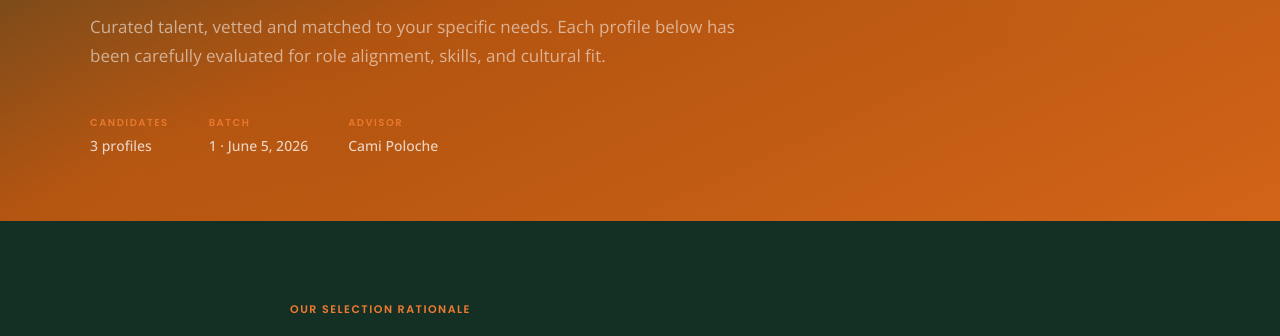
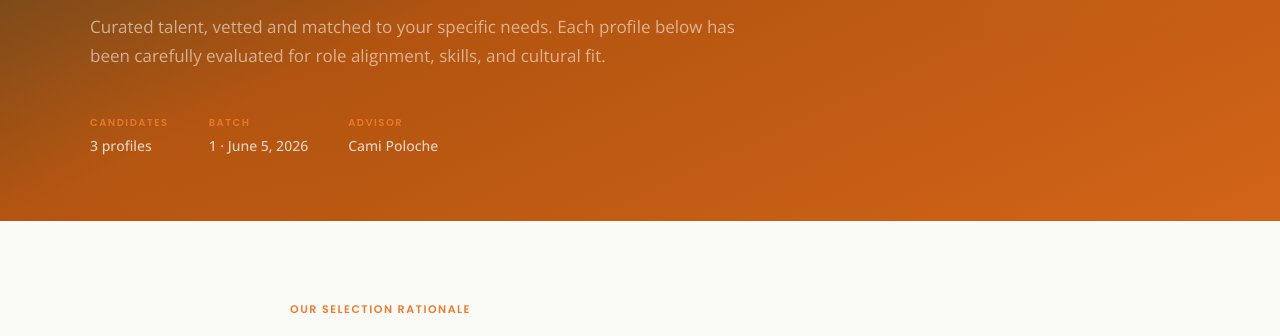
Before and after one commit to wg-dotcom/boost-roofing-customer-support-crm-coordinator-candidates, a plain HTML site: page index.html in a window 1280 px wide. Shown: the part 387-723 px from the top of the page. Drawn offline with nearby package versions, Linux system fonts and the light colour scheme.

Commit message:
Flip to light theme to match Boost Roofing's clean brand aesthetic
Previous version kept the page dark-themed and only swapped color
values. Boost Roofing's actual brand is mostly white/clean with
orange CTAs and dark green as an accent band. The dark page didn't
read as their brand.

Light-theme conversion:

Background tones flipped:
- bg-page: dark forest -> #FAFAF7 (warm off-white body)
- bg-card: dark forest -> #FFFFFF (white cards)
- bg-card-hover: -> #F8F8F5
- bg-light: -> #F2F2EE (cards float on this softly-tinted band)
- bg-subtle: -> #E8E8E4

Text tones flipped from white-opacity to dark-green-opacity:
- text-primary: #ffffff -> #1B3A2A (dark green for body text)
- text-mid: rgba(255,255,255,0.82) -> rgba(27,58,42,0.85)
- text-light: rgba(255,255,255,0.65) -> rgba(27,58,42,0.65)
- text-muted: rgba(255,255,255,0.5) -> rgba(27,58,42,0.5)

Borders flipped:
- border: rgba(255,255,255,0.14) -> rgba(0,0,0,0.10)
- border-strong: rgba(255,255,255,0.25) -> rgba(0,0,0,0.18)

On-dark text opacities bumped slightly for the hero/footer which
stay dark-green (better contrast on projected views).

What stays dark green: the hero band, card-top band on each card
(brand strip at top with white text), and the site footer band.
What goes white/light: body bg, card body content, candidates
section bg, recruiter notes. Cards now float as white panels on
the cream section bg with the dark-green brand strip on top.

```diff
--- a/index.html
+++ b/index.html
@@ -17,22 +17,22 @@
       --accent-light: #F49A5A;
       --dark: #1B3A2A;
       --highlight: #F5C04A;
-      --bg-light: #28453A;
-      --bg-subtle: #33554A;
-      --bg-page: #143025;
-      --bg-card: #264536;
-      --bg-card-hover: #315241;
+      --bg-light: #F2F2EE;
+      --bg-subtle: #E8E8E4;
+      --bg-page: #FAFAF7;
+      --bg-card: #FFFFFF;
+      --bg-card-hover: #F8F8F5;
       --white: #FFFFFF;
-      --text-primary: #ffffff;
-      --text-mid: rgba(255,255,255,0.82);
-      --text-light: rgba(255,255,255,0.65);
-      --text-muted: rgba(255,255,255,0.5);
+      --text-primary: #1B3A2A;
+      --text-mid: rgba(27,58,42,0.85);
+      --text-light: rgba(27,58,42,0.65);
+      --text-muted: rgba(27,58,42,0.5);
       --on-dark: #ffffff;
-      --on-dark-mid: rgba(255,255,255,0.82);
-      --on-dark-light: rgba(255,255,255,0.65);
-      --on-dark-muted: rgba(255,255,255,0.15);
-      --border: rgba(255,255,255,0.14);
-      --border-strong: rgba(255,255,255,0.25);
+      --on-dark-mid: rgba(255,255,255,0.92);
+      --on-dark-light: rgba(255,255,255,0.78);
+      --on-dark-muted: rgba(255,255,255,0.35);
+      --border: rgba(0,0,0,0.1);
+      --border-strong: rgba(0,0,0,0.18);
       --tag-bg: #EE7B3033;
       --tag-color: #F49A5A;
       --shadow-sm: 0 1px 3px rgba(0,0,0,0.04), 0 4px 12px rgba(0,0,0,0.03);
```
